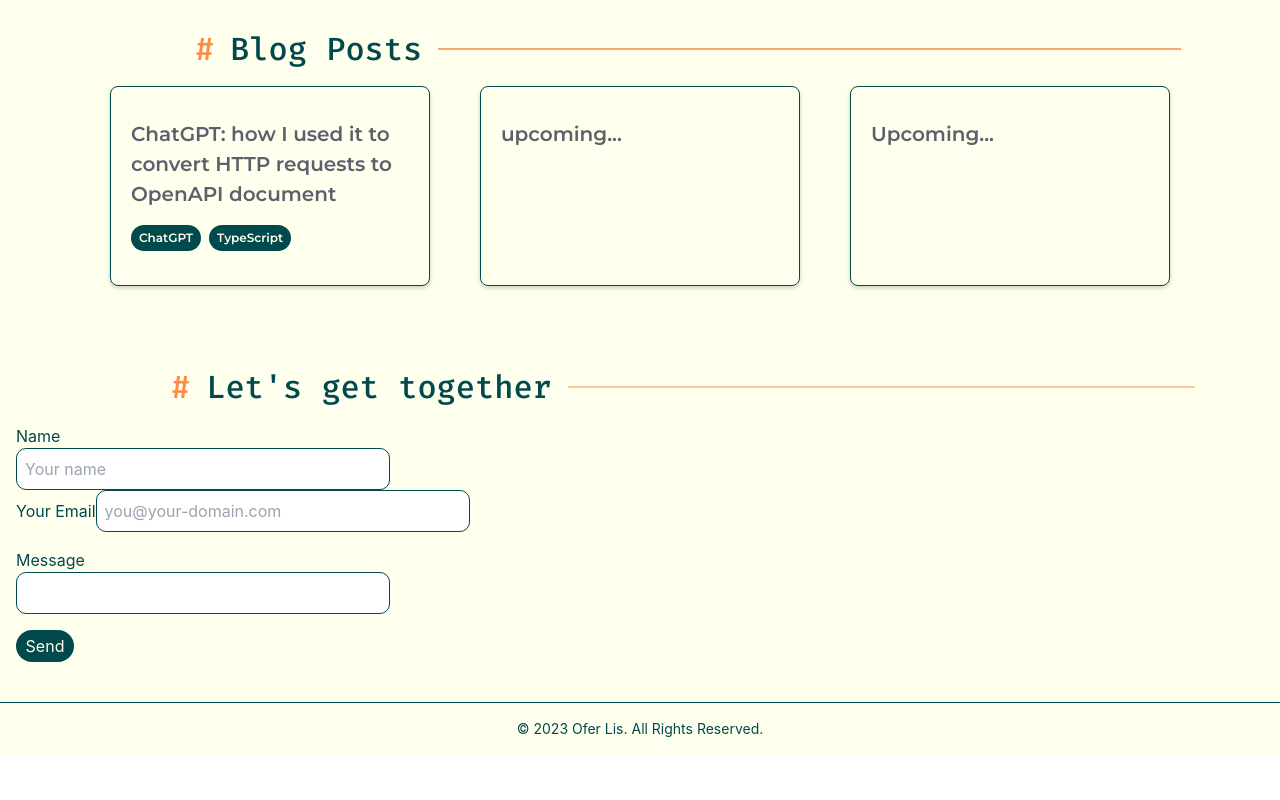
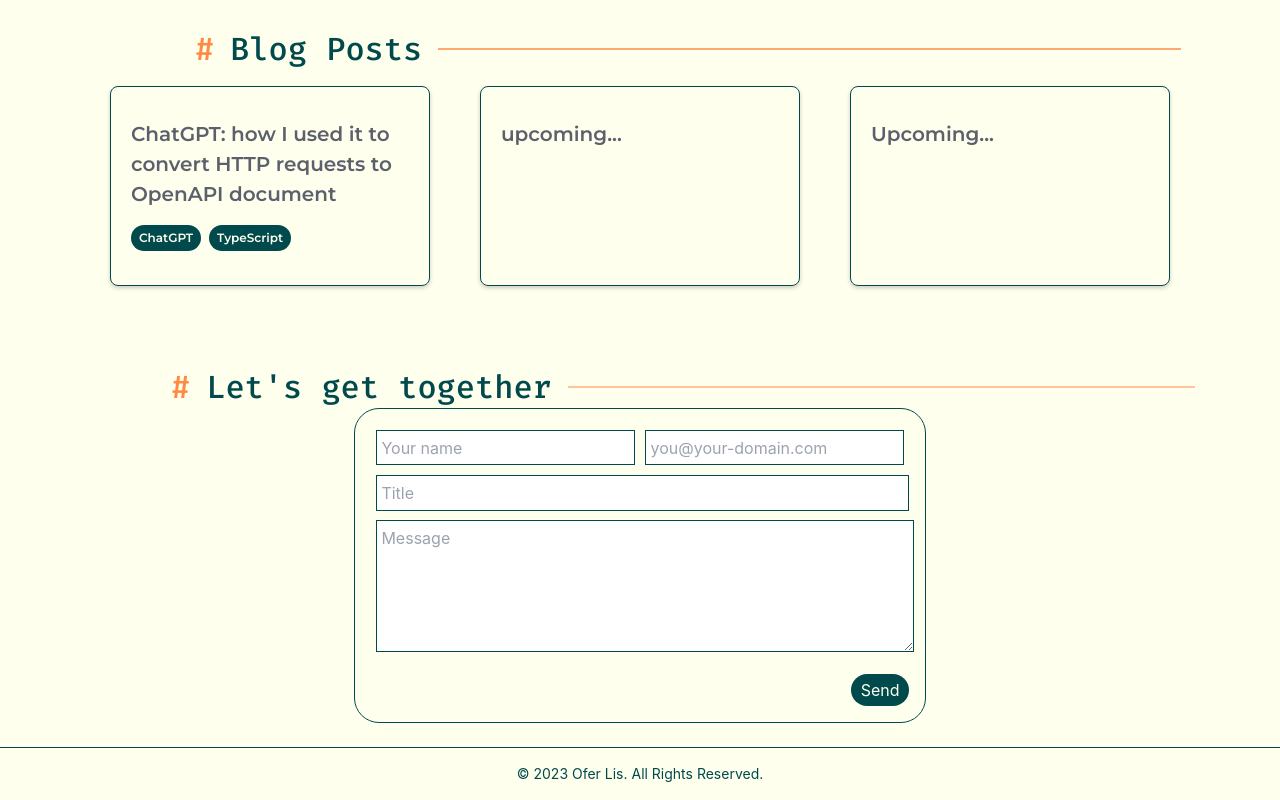
Before and after one commit to Oferlis/portfolio-website, a React (Create React App) app: page / in a window 1280 px wide. Shown: the part 1922-2722 px from the top of the page. Before the commit the page ends 2677 px from the top, so only its background shows below. Built offline with nearby package versions, Linux system fonts and the light colour scheme.

Commit message:
more changes

```diff
--- a/src/App.css
+++ b/src/App.css
@@ -99,10 +99,10 @@
 }
 
 .navigation-menu ul {
-  display: none;
   padding: 0;
 
   @media screen and (max-width: 768px) {
+    display: none;
     position: absolute;
     top: 60px;
     left: 0;
@@ -120,6 +120,7 @@
   display: flex;
   @media screen and (max-width: 768px) {
     display: block;
+    position: fixed;
   }
 }
 .navigation-menu li {
@@ -127,10 +128,6 @@
   margin: 0 1rem;
 }
 
-.navigation-menu li a:hover {
-  background-color: #eee;
-
-}
 .navigation-menu li a {
   text-decoration: none;
   display: block;
@@ -201,6 +198,11 @@
   height: 90vh;
   font-family: 'Ubuntu', sans-serif;
   font-weight: 200;
+
+  @media screen and (max-width: 767px) {
+    height: 70vh;
+  }
+
 }
 
 
@@ -316,13 +318,6 @@ h2 {
   background-color: #FFFFED;
 }
 
-.contact-div {
-  display: flex;
-  width: 100%;
-  flex-direction: column;
-  background-color: #FFFFED;
-}
-
 .tech-head {
   align-items: center;
   margin-bottom: 1rem;
@@ -374,10 +369,20 @@ h2 {
   font-weight: bold;
 }
 
+.contact-div {
+  background-color: #FFFFED;
+  display: flex;
+  flex-direction: column;
+  align-items: center;
+}
+
+
 .form-div {
-  justify-content: center;
-
-  margin: 1rem;
+  border: 1px solid #00494D;
+  border-radius: 25px;
+  padding: 1rem;
+  margin-left: 1rem;
+  margin-right: 1rem;
 }
 
 .form-div label {
@@ -387,10 +392,21 @@ h2 {
 }
 
 .form-div input {
-  width: 30%;
-  border-radius: 10px;
-  padding: 0.5rem;
   border: 1px solid #00494D;
+  padding: 0.3rem;
+  margin: 0.3rem;
+  width: 100%;
+  text-align: start;
+
+}
+.form-div textarea {
+  border: 1px solid #00494D;
+  padding: 0.3rem;
+  margin: 0.3rem;
+  margin-bottom: 0;
+  width: 100%;
+  text-align: start;
+
 }
 
 .form-div button {
@@ -401,7 +417,7 @@ h2 {
   margin-top: 1rem;
   padding-left: 0.6rem;
   padding-right: 0.6rem;
-
+  align-items: end;
 }
 .card {
   width: 320px;
@@ -472,6 +488,11 @@ h2 {
   border-width: 2px;
   border-radius: 50%;
   opacity: 0.7;
+
+  @media screen and (max-width: 767px) {
+    margin-bottom: 5px;
+  }
+
 }
 
 
@@ -491,17 +512,31 @@ h2 {
   padding-right: 10px;
   border-top-right-radius: 40px;
   border-bottom-right-radius: 40px;
+
+  @media screen and (max-width: 767px) {
+    padding-top: 10px;
+    border-top-right-radius: 20px;
+    border-bottom-right-radius: 20px;
+   }
 }
 
 .side-icon {
   width: 50px;
   height: 50px;
+
+  @media screen and (max-width: 767px) {
+   width: 30px;
+  }
 }
 
 .side-icon-linkedin {
   width: 50px;
   height: 40px;
 
+  @media screen and (max-width: 767px) {
+    width: 25px;
+    padding-left: 5px
+   }
 }
 
 .logo {
--- a/src/components/contactForm.js
+++ b/src/components/contactForm.js
@@ -25,31 +25,30 @@ export default function ContactForm(props) {
   };
 
   return (
-    <form ref={form} onSubmit={sendEmail} className="">
-      <label htmlFor="website-admin" className="">
-        Name
-      </label>
+    <form ref={form} onSubmit={sendEmail} className="form-div">
+      <label htmlFor="website-admin"></label>
+      <div style={{ display: "flex", flexDirection: "row", width: "100%" }}>
+        <input type="text" name="name" placeholder="Your name" />
+        <label htmlFor="email"></label>
+        <input type="email" name="email" placeholder="you@your-domain.com" />
+      </div>
+      <input
+        type="text"
+        name="title"
+        placeholder="Title"
+        style={{ width: "99%" }}
+      />
       <div className="">
-        <input type="text" name="name" placeholder="Your name" />
+        <label htmlFor="message"></label>
+        <textarea
+          type="text"
+          rows="5"
+          name="message"
+          placeholder="Message"
+          required
+        />
       </div>
-      <label htmlFor="email" className="">
-        Your Email
-      </label>
-      <input
-        type="email"
-        name="email"
-        className=""
-        placeholder="you@your-domain.com"
-      />
-
-      <div className="flex flex-col">
-        <label htmlFor="message" className="text-left">
-          {" "}
-          Message{" "}
-        </label>
-        <input type="text" name="message" required />
-      </div>
-      <div className="">
+      <div style={{ display: "flex", justifyContent: "flex-end" }}>
         <button type="submit">Send</button>
       </div>
     </form>
--- a/src/components/sideButtons.js
+++ b/src/components/sideButtons.js
@@ -31,7 +31,7 @@ const SideButtons = (props) => {
       >
         <img
           className="side-icon"
-          src={process.env.PUBLIC_URL + "/svgs/Github.svg"}
+          src={process.env.PUBLIC_URL + "/svgs/github.svg"}
           alt="GitHub"
         />
       </button>
--- a/src/sections/About.js
+++ b/src/sections/About.js
@@ -3,7 +3,7 @@ import { HashLink } from "react-router-hash-link";
 export default function About() {
   return (
     <div id="about" className="div-ex row-div about-div">
-      <div className="my-auto mx-auto py-4">
+      <div className="mt-8 md:my-auto md:mx-auto md:py-4">
         <h1 className="about-h1">
           <em>A full-stack Developer</em> building web solutions
           <br />
@@ -19,7 +19,7 @@ export default function About() {
           </HashLink>
         </button>
       </div>
-      <div className="my-auto mr-3">
+      <div>
         <img
           src={process.env.PUBLIC_URL + "/svgs/big-logo.svg"}
           alt="blob"
--- a/src/sections/BlogPosts.js
+++ b/src/sections/BlogPosts.js
@@ -39,6 +39,6 @@ export default function BlogPosts() {
       </div>
     );
   } else {
-    return <div>blog posts div</div>;
+    return <div id="blog-posts">blog posts div</div>;
   }
 }
--- a/src/sections/Contact.js
+++ b/src/sections/Contact.js
@@ -8,13 +8,11 @@ export default function Contact() {
   return (
     <div id="contact" className="contact-div">
       <SectionSeperator sectionName="Let's get together" />
-      <div className="form-div">
-        {isFormSubmitted ? (
-          <div className="w-3/4">Form Sent! we'll be in touch!</div>
-        ) : (
-          <ContactForm setSubmitted={setFormSubmitted} />
-        )}
-      </div>
+      {isFormSubmitted ? (
+        <div className="w-3/4">Form Sent! we'll be in touch!</div>
+      ) : (
+        <ContactForm setSubmitted={setFormSubmitted} />
+      )}
     </div>
   );
 }
--- a/src/sections/Navbar.js
+++ b/src/sections/Navbar.js
@@ -2,7 +2,7 @@ import { useEffect, useState } from "react";
 import { HashLink } from "react-router-hash-link";
 
 export default function Navbar() {
-  const [showMenu, setShowMenu] = useState(true);
+  const [showMenu, setShowMenu] = useState(false);
   const [sticky, setSticky] = useState(false);
 
   useEffect(() => {
@@ -60,7 +60,7 @@ export default function Navbar() {
               <HashLink
                 smooth
                 to="/#home"
-                onClick={() => setShowMenu("hidden")}
+                onClick={() => setShowMenu(false)}
                 aria-current="page"
               >
                 <em>#</em>
@@ -71,7 +71,7 @@ export default function Navbar() {
               <HashLink
                 smooth
                 to="/#about"
-                onClick={() => setShowMenu("hidden")}
+                onClick={() => setShowMenu(false)}
                 className="navbar-item"
               >
                 <em>#</em>About
@@ -81,7 +81,7 @@ export default function Navbar() {
               <HashLink
                 smooth
                 to="/#skills"
-                onClick={() => setShowMenu("hidden")}
+                onClick={() => setShowMenu(false)}
                 className="navbar-item"
               >
                 <em>#</em>Skills
@@ -91,7 +91,7 @@ export default function Navbar() {
               <HashLink
                 smooth
                 to="/#projects"
-                onClick={() => setShowMenu("hidden")}
+                onClick={() => setShowMenu(false)}
                 className="navbar-item"
               >
                 <em>#</em>Projects
@@ -101,7 +101,7 @@ export default function Navbar() {
               <HashLink
                 smooth
                 to="/#blog-posts"
-                onClick={() => setShowMenu("hidden")}
+                onClick={() => setShowMenu(false)}
                 className="navbar-item"
               >
                 <em>#</em>Blog_posts
@@ -111,7 +111,7 @@ export default function Navbar() {
               <HashLink
                 smooth
                 to="/#contact"
-                onClick={() => setShowMenu("hidden")}
+                onClick={() => setShowMenu(false)}
                 className="navbar-item"
               >
                 <em>#</em>Say_hi
```
